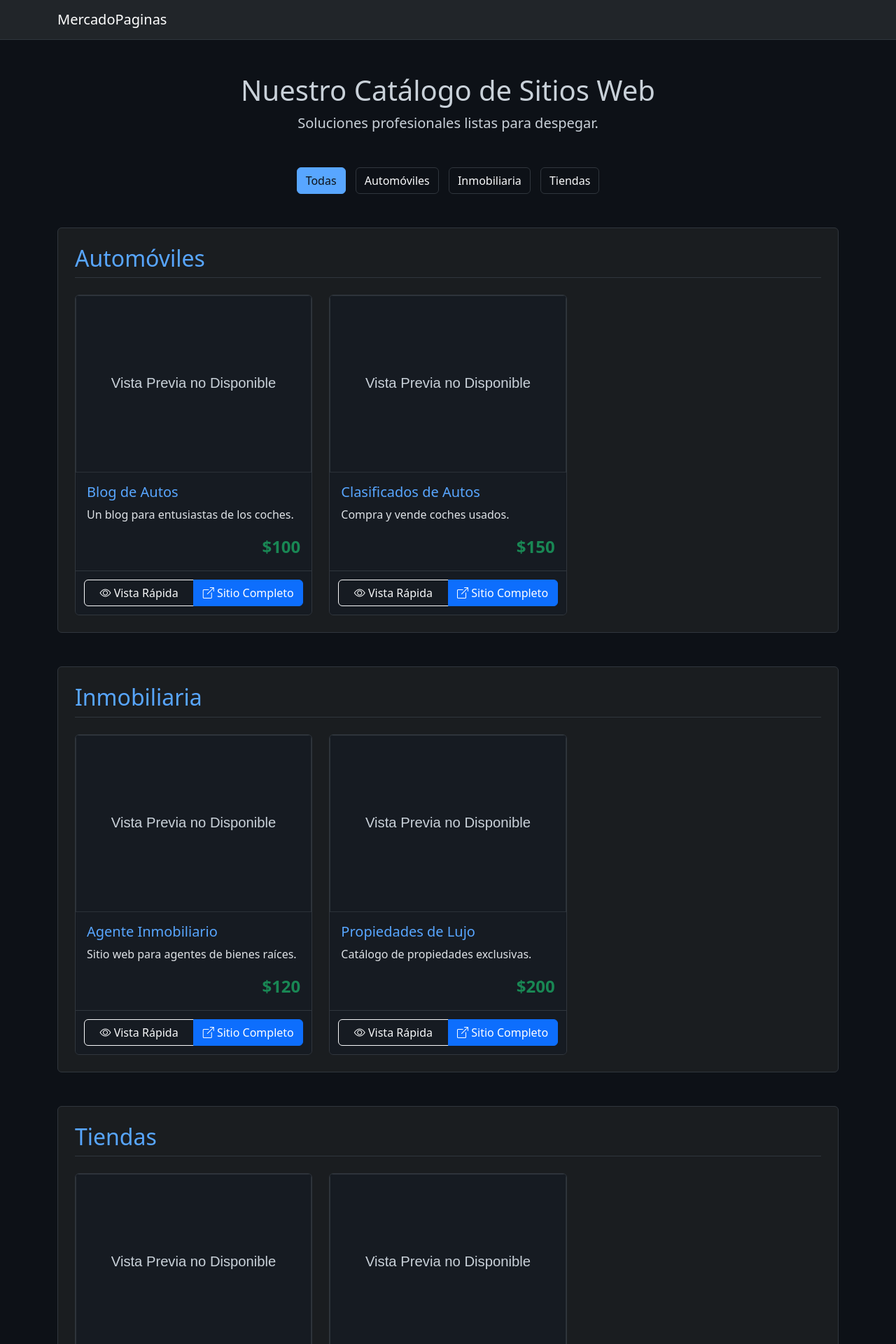
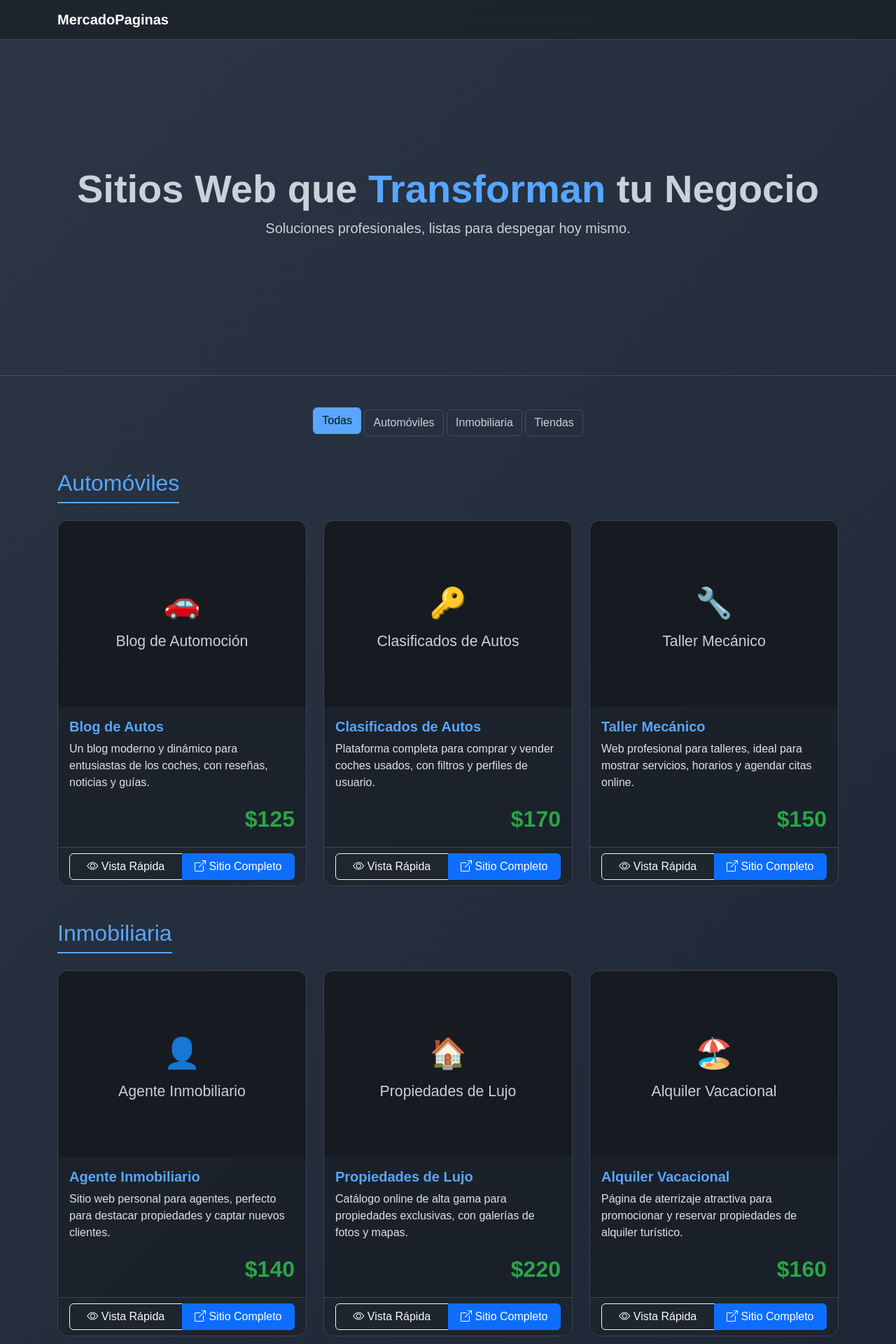
Before and after one commit to correo11011correo-netizen/Mercadopaginas, a Flask app: page / in a window 1280 px wide. Shown: the top 1920 px of the page at 70% size. Run offline with Flask 2, Linux system fonts and the light colour scheme.

Commit message:
feat: Rediseño visual completo y actualización de contenido

```diff
--- a/app.py
+++ b/app.py
@@ -19,24 +19,27 @@ WEBSITE_DATA = {
             'id': 1,
             'name': 'Automóviles',
             'websites': [
-                {'id': 1, 'name': 'Blog de Autos', 'description': 'Un blog para entusiastas de los coches.', 'price': 100, 'demo_url': 'auto-blog/index'},
-                {'id': 2, 'name': 'Clasificados de Autos', 'description': 'Compra y vende coches usados.', 'price': 150, 'demo_url': 'auto-clasificados/index'},
+                {'id': 1, 'name': 'Blog de Autos', 'description': 'Un blog moderno y dinámico para entusiastas de los coches, con reseñas, noticias y guías.', 'price': 125, 'demo_url': 'auto-blog/index', 'image_id': 'auto-blog'},
+                {'id': 2, 'name': 'Clasificados de Autos', 'description': 'Plataforma completa para comprar y vender coches usados, con filtros y perfiles de usuario.', 'price': 170, 'demo_url': 'auto-clasificados/index', 'image_id': 'auto-clasificados'},
+                {'id': 7, 'name': 'Taller Mecánico', 'description': 'Web profesional para talleres, ideal para mostrar servicios, horarios y agendar citas online.', 'price': 150, 'demo_url': 'auto-taller/index', 'image_id': 'auto-taller'},
             ]
         },
         {
             'id': 2,
             'name': 'Inmobiliaria',
             'websites': [
-                {'id': 3, 'name': 'Agente Inmobiliario', 'description': 'Sitio web para agentes de bienes raíces.', 'price': 120, 'demo_url': 'inmo-agente/index'},
-                {'id': 4, 'name': 'Propiedades de Lujo', 'description': 'Catálogo de propiedades exclusivas.', 'price': 200, 'demo_url': 'inmo-pro/index'},
+                {'id': 3, 'name': 'Agente Inmobiliario', 'description': 'Sitio web personal para agentes, perfecto para destacar propiedades y captar nuevos clientes.', 'price': 140, 'demo_url': 'inmo-agente/index', 'image_id': 'inmo-agente'},
+                {'id': 4, 'name': 'Propiedades de Lujo', 'description': 'Catálogo online de alta gama para propiedades exclusivas, con galerías de fotos y mapas.', 'price': 220, 'demo_url': 'inmo-pro/index', 'image_id': 'inmo-pro'},
+                {'id': 8, 'name': 'Alquiler Vacacional', 'description': 'Página de aterrizaje atractiva para promocionar y reservar propiedades de alquiler turístico.', 'price': 160, 'demo_url': 'inmo-vacacional/index', 'image_id': 'inmo-vacacional'},
             ]
         },
         {
             'id': 3,
             'name': 'Tiendas',
             'websites': [
-                {'id': 5, 'name': 'Tienda de Barrio', 'description': 'E-commerce para pequeños negocios.', 'price': 180, 'demo_url': 'tienda-barrio/index'},
-                {'id': 6, 'name': 'Boutique de Ropa', 'description': 'Tienda online para marcas de moda.', 'price': 250, 'demo_url': 'ropa-boutique/index'},
+                {'id': 5, 'name': 'Tienda de Barrio', 'description': 'E-commerce funcional para pequeños negocios que quieran vender sus productos en línea.', 'price': 190, 'demo_url': 'tienda-barrio/index', 'image_id': 'tienda-barrio'},
+                {'id': 6, 'name': 'Boutique de Ropa', 'description': 'Tienda online elegante para marcas de moda, con enfoque en el producto y la estética visual.', 'price': 260, 'demo_url': 'ropa-boutique/index', 'image_id': 'ropa-boutique'},
+                {'id': 9, 'name': 'Blog de Moda', 'description': 'Un espacio para crear contenido, mostrar tendencias y construir una comunidad de seguidores.', 'price': 130, 'demo_url': 'ropa-blog/index', 'image_id': 'ropa-blog'},
             ]
         }
     ]
--- a/static/css/style.css
+++ b/static/css/style.css
@@ -1,81 +1,144 @@
-body {
-    background-color: #0d1117;
-    color: #c9d1d9;
+/* --- VARIABLES & GLOBAL STYLES --- */
+:root {
+    --bg-color: #0d1117;
+    --primary-glass: rgba(22, 27, 34, 0.6);
+    --secondary-glass: rgba(35, 42, 51, 0.5);
+    --border-color: rgba(139, 148, 158, 0.3);
+    --text-color: #c9d1d9;
+    --accent-color: #58a6ff;
+    --success-color: #28a745;
 }
 
-.navbar {
-    border-bottom: 1px solid #30363d;
+@import url('https://fonts.googleapis.com/css2?family=Montserrat:wght@700&family=Poppins:wght@400;500&display=swap');
+
+body {
+    background-color: var(--bg-color);
+    color: var(--text-color);
+    font-family: 'Poppins', sans-serif;
+    scroll-behavior: smooth;
 }
 
-/* --- Filter Buttons --- */
-.filter-controls .btn {
-    border-color: #30363d;
-    margin: 0 5px;
-}
-.filter-controls .btn.active {
-    background-color: #58a6ff;
-    color: #0d1117 !important;
-    border-color: #58a6ff;
+/* --- ANIMATED GRADIENT BACKGROUND --- */
+@keyframes gradient-animation {
+    0% { background-position: 0% 50%; }
+    50% { background-position: 100% 50%; }
+    100% { background-position: 0% 50%; }
 }
 
-/* --- Modern Cards --- */
+.animated-gradient {
+    background: linear-gradient(-45deg, #0d1117, #1f2937, #374151, #0d1117);
+    background-size: 400% 400%;
+    animation: gradient-animation 15s ease infinite;
+}
+
+/* --- HERO SECTION --- */
+.hero-section {
+    height: 60vh;
+    display: flex;
+    align-items: center;
+    justify-content: center;
+    text-align: center;
+    border-bottom: 1px solid var(--border-color);
+}
+.hero-section h1 {
+    font-family: 'Montserrat', sans-serif;
+    font-size: 3.5rem;
+    font-weight: 700;
+}
+.hero-section .lead {
+    font-size: 1.25rem;
+    color: var(--text-color);
+}
+
+.accent-text {
+    color: var(--accent-color);
+}
+
+/* --- NAVBAR --- */
+.navbar {
+    background-color: var(--primary-glass) !important;
+    backdrop-filter: blur(10px);
+    border-bottom: 1px solid var(--border-color);
+}
+.navbar-brand {
+    font-family: 'Montserrat', sans-serif;
+    font-weight: 700;
+}
+
+/* --- FILTER CONTROLS --- */
+.filter-controls .btn {
+    background-color: transparent;
+    border: 1px solid var(--border-color);
+    color: var(--text-color);
+    transition: all 0.3s ease;
+}
+.filter-controls .btn.active, .filter-controls .btn:hover {
+    background-color: var(--accent-color);
+    color: var(--bg-color) !important;
+    border-color: var(--accent-color);
+    transform: translateY(-3px);
+}
+
+/* --- CATEGORY SECTION --- */
+section[id^="category-"] {
+    background-color: transparent;
+    border: none;
+}
+section[id^="category-"] h2 {
+    font-family: 'Montserrat', sans-serif;
+    color: var(--accent-color);
+    border-bottom: 2px solid var(--accent-color);
+    padding-bottom: 0.5rem;
+    display: inline-block;
+}
+
+/* --- GLASSMORPHISM CARDS --- */
 .website-card {
-    background-color: #161b22 !important;
-    border: 1px solid #30363d;
+    background-color: var(--primary-glass);
+    backdrop-filter: blur(10px);
+    border: 1px solid var(--border-color);
+    border-radius: 15px;
     transition: transform 0.3s ease, box-shadow 0.3s ease;
     overflow: hidden;
 }
-
 .website-card:hover {
-    transform: translateY(-8px);
-    box-shadow: 0 10px 30px rgba(0, 0, 0, 0.3);
+    transform: translateY(-10px);
+    box-shadow: 0 15px 35px rgba(0, 0, 0, 0.5);
+    border-color: rgba(88, 166, 255, 0.5);
+}
+.website-card .card-img-container {
+    overflow: hidden;
+}
+.website-card .card-img-top {
+    transition: transform 0.4s ease;
+}
+.website-card:hover .card-img-top {
+    transform: scale(1.05);
+}
+.card-body {
+    z-index: 2;
+}
+.card-title {
+    color: var(--accent-color);
+    font-family: 'Montserrat', sans-serif;
+    font-weight: 700;
+}
+.card-text.price {
+    font-size: 2rem;
+    font-weight: 700;
+    color: var(--success-color);
+}
+.card-footer {
+    background-color: var(--secondary-glass);
+    border-top: 1px solid var(--border-color);
 }
 
-.website-card .card-img-container {
-    overflow: hidden;
-    position: relative;
+/* --- MODAL --- */
+.modal-content {
+    background-color: var(--primary-glass);
+    backdrop-filter: blur(10px);
+    border: 1px solid var(--border-color);
 }
-
-.website-card .card-img-top {
-    transition: transform 0.3s ease;
-}
-
-.website-card .card-img-overlay {
-    background: rgba(0,0,0,0.6);
-    color: white;
-    opacity: 0;
-    transition: opacity 0.3s ease;
-}
-
-.website-card:hover .card-img-overlay {
-    opacity: 1;
-}
-
-.card-title {
-    color: #58a6ff;
-}
-
-.card-footer {
-    background-color: #161b22 !important;
-    border-top: 1px solid #30363d;
-    padding: 0.75rem;
-}
-
-.border-bottom {
-    border-bottom: 1px solid #30363d !important;
-}
-
-/* --- Category Section Styling --- */
-section[id^="category-"] {
-    background-color: #161b22;
-    border: 1px solid #30363d;
-    margin-bottom: 3rem;
-}
-section[id^="category-"] h2 {
-    color: #58a6ff; /* Accent color for category titles */
-}
-
-/* --- Modal --- */
 .modal-xl {
     max-width: 95%;
 }
@@ -86,4 +149,5 @@ section[id^="category-"] h2 {
     width: 100%;
     height: 80vh;
     border: none;
+    border-radius: 0 0 0.25rem 0.25rem;
 }
--- a/templates/index.html
+++ b/templates/index.html
@@ -4,25 +4,34 @@
     <meta charset="UTF-8">
     <meta name="viewport" content="width=device-width, initial-scale=1.0">
     <title>MercadoPaginas - Venta de Sitios Web</title>
+    <!-- Bootstrap & Icons -->
     <link href="https://cdn.jsdelivr.net/npm/bootstrap@5.3.3/dist/css/bootstrap.min.css" rel="stylesheet">
     <link rel="stylesheet" href="https://cdn.jsdelivr.net/npm/bootstrap-icons@1.11.3/font/bootstrap-icons.min.css">
+    <!-- AOS (Animate on Scroll) -->
+    <link href="https://unpkg.com/aos@2.3.1/dist/aos.css" rel="stylesheet">
+    <!-- Custom CSS -->
     <link rel="stylesheet" href="{{ url_for('static', filename='css/style.css') }}">
 </head>
-<body>
-    <nav class="navbar navbar-expand-lg navbar-dark bg-dark sticky-top">
+<body class="animated-gradient">
+    <nav class="navbar navbar-expand-lg navbar-dark sticky-top">
         <div class="container">
             <a class="navbar-brand" href="#">MercadoPaginas</a>
         </div>
     </nav>
 
-    <div class="container mt-5">
-        <header class="text-center mb-5">
-            <h1>Nuestro Catálogo de Sitios Web</h1>
-            <p class="lead">Soluciones profesionales listas para despegar.</p>
-        </header>
+    <!-- Hero Section -->
+    <header class="hero-section">
+        <div class="container">
+            <h1 data-aos="fade-up">Sitios Web que <span class="accent-text">Transforman</span> tu Negocio</h1>
+            <p class="lead" data-aos="fade-up" data-aos-delay="100">Soluciones profesionales, listas para despegar hoy mismo.</p>
+        </div>
+    </header>
+
+    <!-- Main Content -->
+    <div class="container my-5" id="catalogo">
 
         <!-- Filter Controls -->
-        <div class="text-center mb-5 filter-controls">
+        <div class="text-center mb-5 filter-controls" data-aos="fade-up" data-aos-delay="200">
             <button class="btn btn-outline-light active filter-btn" data-filter="all">Todas</button>
             {% for category in categories %}
                 <button class="btn btn-outline-light filter-btn" data-filter="category-{{ category.id }}">
@@ -33,22 +42,19 @@
 
         <!-- Product Sections -->
         {% for category in categories %}
-            <section id="category-{{ category.id }}" class="mb-5 p-4 rounded bg-dark-subtle">
-                <h2 class="border-bottom pb-2 mb-4 accent-text">{{ category.name }}</h2>
+            <section id="category-{{ category.id }}" class="mb-5">
+                <h2 class="mb-4" data-aos="fade-right">{{ category.name }}</h2>
                 <div class="row row-cols-1 row-cols-md-2 row-cols-lg-3 g-4">
                     {% for website in category.websites %}
-                    <div class="col">
+                    <div class="col" data-aos="fade-up" data-aos-delay="{{ loop.index * 100 }}">
                         <div class="card h-100 website-card">
                             <div class="card-img-container">
-                                <img src="{{ url_for('static', filename='images/placeholder.svg') }}" class="card-img-top" alt="Vista previa de {{ website.name }}">
-                                <div class="card-img-overlay d-flex justify-content-center align-items-center">
-                                    <i class="bi bi-eye-fill display-4"></i>
-                                </div>
+                                <img src="{{ url_for('static', filename='images/' + website.image_id + '.svg') }}" class="card-img-top" alt="Vista previa de {{ website.name }}">
                             </div>
                             <div class="card-body d-flex flex-column">
                                 <h5 class="card-title">{{ website.name }}</h5>
                                 <p class="card-text flex-grow-1">{{ website.description }}</p>
-                                <p class="card-text fs-4 text-end fw-bold text-success">${{ website.price }}</p>
+                                <p class="card-text price text-end fw-bold">${{ website.price }}</p>
                             </div>
                             <div class="card-footer">
                                 <div class="btn-group w-100">
@@ -76,7 +82,7 @@
     <div class="modal fade" id="demoModal" tabindex="-1" aria-labelledby="demoModalLabel" aria-hidden="true">
         <div class="modal-dialog modal-xl">
             <div class="modal-content">
-                <div class="modal-header">
+                <div class="modal-header border-0">
                     <h5 class="modal-title" id="demoModalLabel">Vista Previa</h5>
                     <button type="button" class="btn-close" data-bs-dismiss="modal" aria-label="Close"></button>
                 </div>
@@ -87,11 +93,19 @@
         </div>
     </div>
 
-    <footer class="bg-dark text-white text-center p-3 mt-5">
+    <footer class="text-white text-center p-4 mt-5">
         <p>&copy; {{ current_year }} MercadoPaginas. Todos los derechos reservados.</p>
     </footer>
 
+    <!-- JS -->
     <script src="https://cdn.jsdelivr.net/npm/bootstrap@5.3.3/dist/js/bootstrap.bundle.min.js"></script>
+    <script src="https://unpkg.com/aos@2.3.1/dist/aos.js"></script>
+    <script>
+      AOS.init({
+          duration: 700,
+          once: true
+      });
+    </script>
     <script src="{{ url_for('static', filename='js/main.js') }}"></script>
 </body>
 </html>
```
Also changed, not shown: README.md, static/images/auto-blog.svg (added), static/images/auto-clasificados.svg (added), static/images/auto-taller.svg (added), static/images/inmo-agente.svg (added), static/images/inmo-pro.svg (added), static/images/inmo-vacacional.svg (added), static/images/placeholder.svg (deleted), static/images/ropa-blog.svg (added), static/images/ropa-boutique.svg (added), static/images/tienda-barrio.svg (added).
